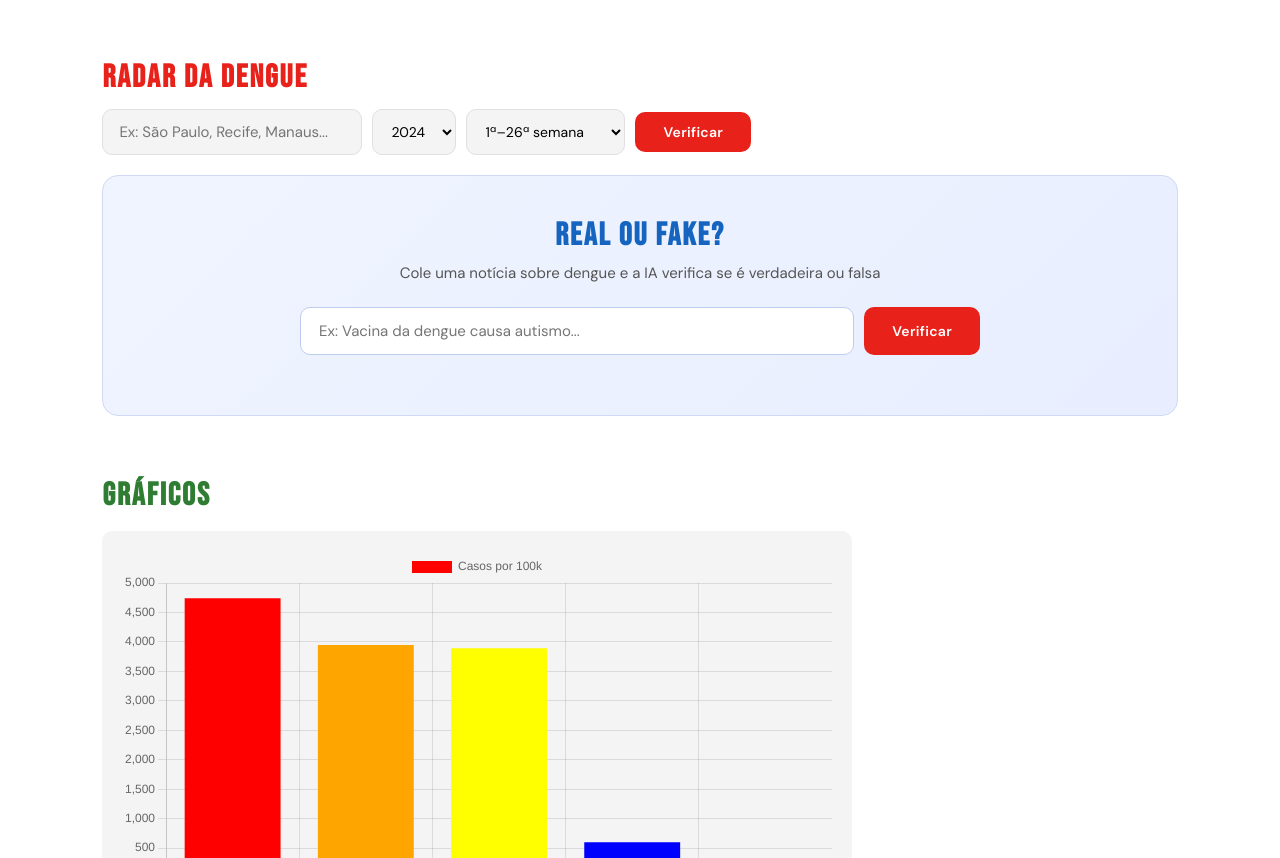
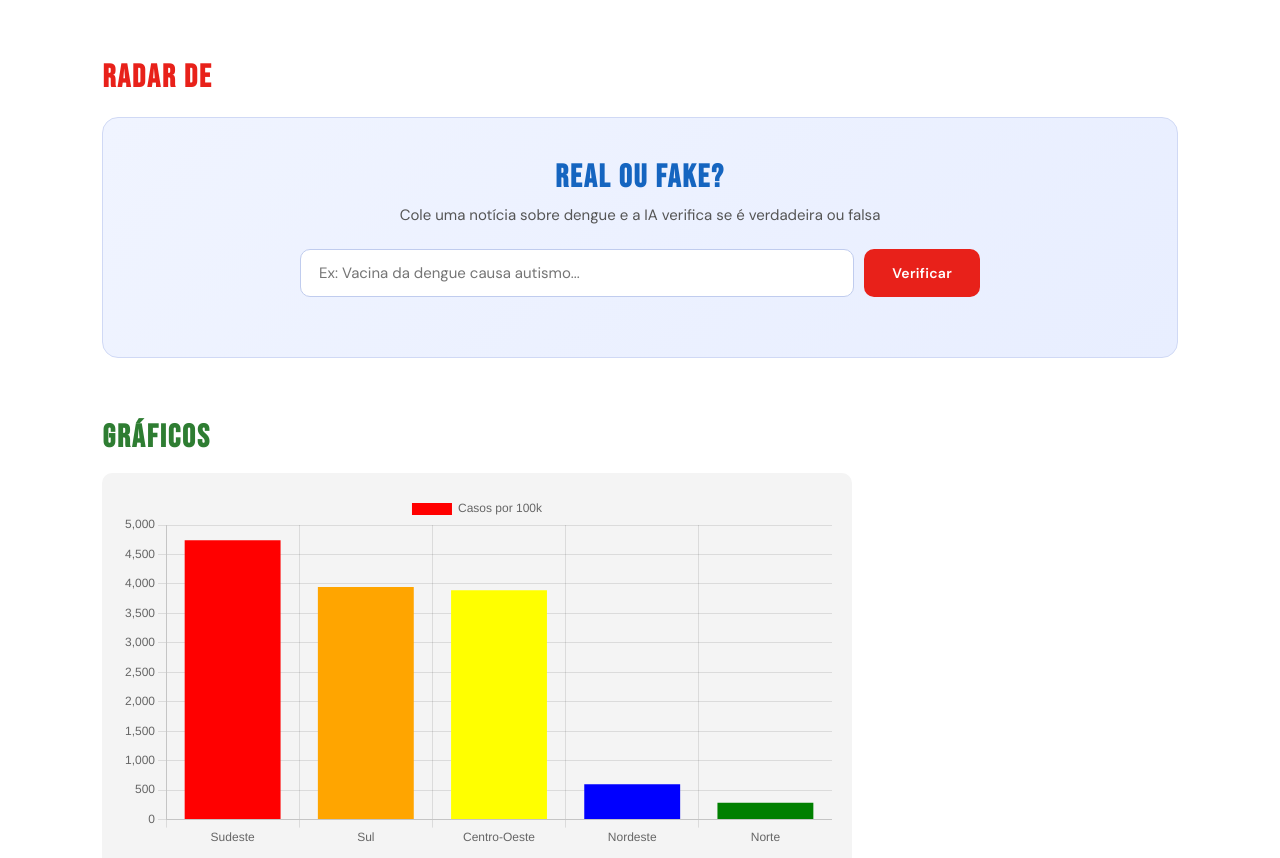
Before and after one commit to Index-ProgramaDev/RiscoInvisivel, a plain HTML site: page index.html in a window 1280 px wide. Shown: the part 857-1715 px from the top of the page. Drawn offline with nearby package versions, Linux system fonts and the light colour scheme.

Commit message:
Update index.html

```diff
--- a/index.html
+++ b/index.html
@@ -38,23 +38,9 @@
     <div class="main">
 
         <!-- Radar -->
-        <h2 class="Radar" id="radar">Radar da Dengue</h2>
+        <h2 class="Radar" id="radar">Radar de</h2>
 
-        <div class="radar-controls">
-            <input type="text" class="Cidade" id="cidadeInput" placeholder="Ex: São Paulo, Recife, Manaus...">
-            <select class="radar-select" id="anoSelect">
-                <option value="2025">2025</option>
-                <option value="2024" selected>2024</option>
-                <option value="2023">2023</option>
-                <option value="2022">2022</option>
-            </select>
-            <select class="radar-select" id="semanaSelect">
-                <option value="1-26">1ª–26ª semana</option>
-                <option value="1-52">Ano completo</option>
-                <option value="27-52">27ª–52ª semana</option>
-            </select>
-            <button class="SendBTN" onclick="verificarRadar()">Verificar</button>
-        </div>
+
 
         <div class="ContainerIA" id="containerRadar"></div>
 
```
